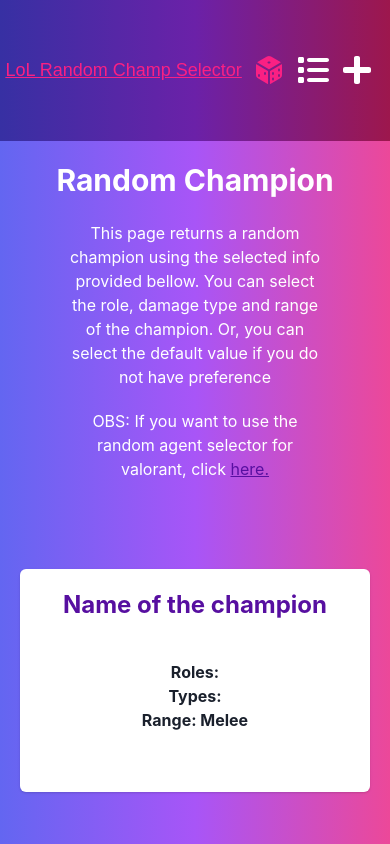
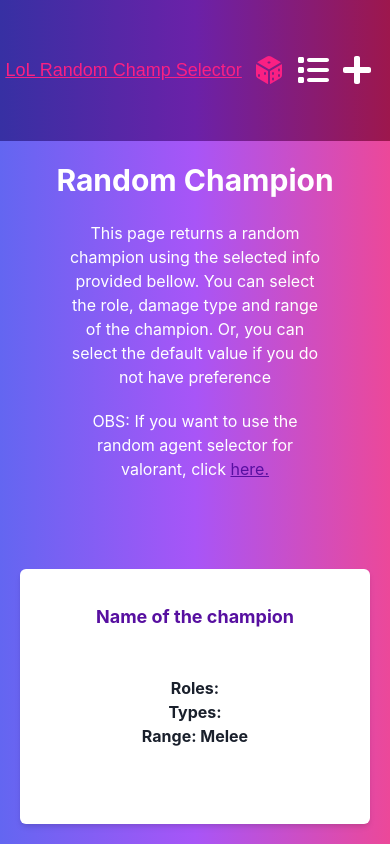
Before and after one commit to Joao-Vtr-Oliveira/lol-random-champ-selector-frontend, a Next.js app: page / in a window 390 px wide. Shown: the top 844 px of the page. Built offline with nearby package versions, Linux system fonts and the light colour scheme; no server answers.

Commit message:
refactor: make some changes to be responsive in smaller screens

```diff
--- a/src/app/list/page.tsx
+++ b/src/app/list/page.tsx
@@ -3,13 +3,13 @@ import { Box } from '@chakra-ui/react';
 import { Metadata } from 'next';
 
 export const metadata: Metadata = {
-	title: 'List of champions',
+  title: 'List of champions',
 };
 
 export default function List() {
-	return (
-		<Box className='flex min-h-screen flex-col items-center justify-center p-24'>
-			<ListComponent />
-		</Box>
-	);
+  return (
+    <Box className='flex min-h-screen flex-col items-center justify-center p-4'>
+      <ListComponent />
+    </Box>
+  );
 }
--- a/src/components/ChampionCard.tsx
+++ b/src/components/ChampionCard.tsx
@@ -21,31 +21,35 @@ const ChampionCard = ({ champion }: { champion: ChampionReturn }) => {
   const name = specifChampionName(champion.name);
   const link = `https://ddragon.leagueoflegends.com/cdn/img/champion/splash/${name}_0.jpg`;
 
-
   return (
     <Card
       display={'flex'}
       mb={10}
       flexDirection={'column'}
+      width="100%"
+      maxW={['100%', '100%', '100%', '100%']}
+      mx="auto"
+      boxShadow="md"
+      borderRadius="md"
+      p={4}
     >
       <CardHeader textAlign='center'>
-				{champion.nameBase !== '-' && (
+        {champion.nameBase !== '-' ? (
           <Link
             target='_blank'
             href={`https://www.leagueofgraphs.com/champions/builds/${champion.nameBase}`}
           >
             <Heading
-							fontSize='2xl'
+              fontSize={['lg', 'xl', '2xl']}
               color='customPurple'
               _hover={{ textDecoration: 'underline' }}
             >
               {champion.name}
             </Heading>
           </Link>
-				)}
-				{champion.nameBase === '-' && (
+        ) : (
           <Heading
-						fontSize='2xl'
+            fontSize={['lg', 'xl', '2xl']}
             color='customPurple'
           >
             {champion.name}
@@ -53,34 +57,30 @@ const ChampionCard = ({ champion }: { champion: ChampionReturn }) => {
         )}
       </CardHeader>
       <CardBody>
+        {champion.nameBase !== '-' && (
           <Link
             target='_blank'
             href={`https://www.leagueofgraphs.com/champions/builds/${champion.nameBase}`}
           >
-          {champion.nameBase !== '-' &&
             <Img
               src={link}
               borderRadius={10}
-            _hover={{"border": "2px solid #570FA0"}}
+              _hover={{ border: '2px solid #570FA0' }}
+              width="100%"
+              height="auto"
+              minH={['300px', '350px', '400px']}
+              maxH={['350px', '400px', '450px']}
+              objectFit='cover'
             />
-        }
           </Link>
-				<Box
-					fontWeight='bold'
-					textAlign='center'
-				>
+        )}
+        <Box fontWeight='bold' textAlign='center' mt={2}>
           Roles: {roles.join(', ')}
         </Box>
-				<Box
-					fontWeight='bold'
-					textAlign='center'
-				>
+        <Box fontWeight='bold' textAlign='center'>
           Types: {types.join(', ')}
         </Box>
-				<Box
-					fontWeight='bold'
-					textAlign='center'
-				>
+        <Box fontWeight='bold' textAlign='center'>
           Range: {champion.ranged === true ? 'Ranged' : 'Melee'}
         </Box>
       </CardBody>
```
Also changed, not shown: src/pagesComponents/List.tsx (+5 -7 lines). Lines whose indentation alone changed are shown as unchanged.
